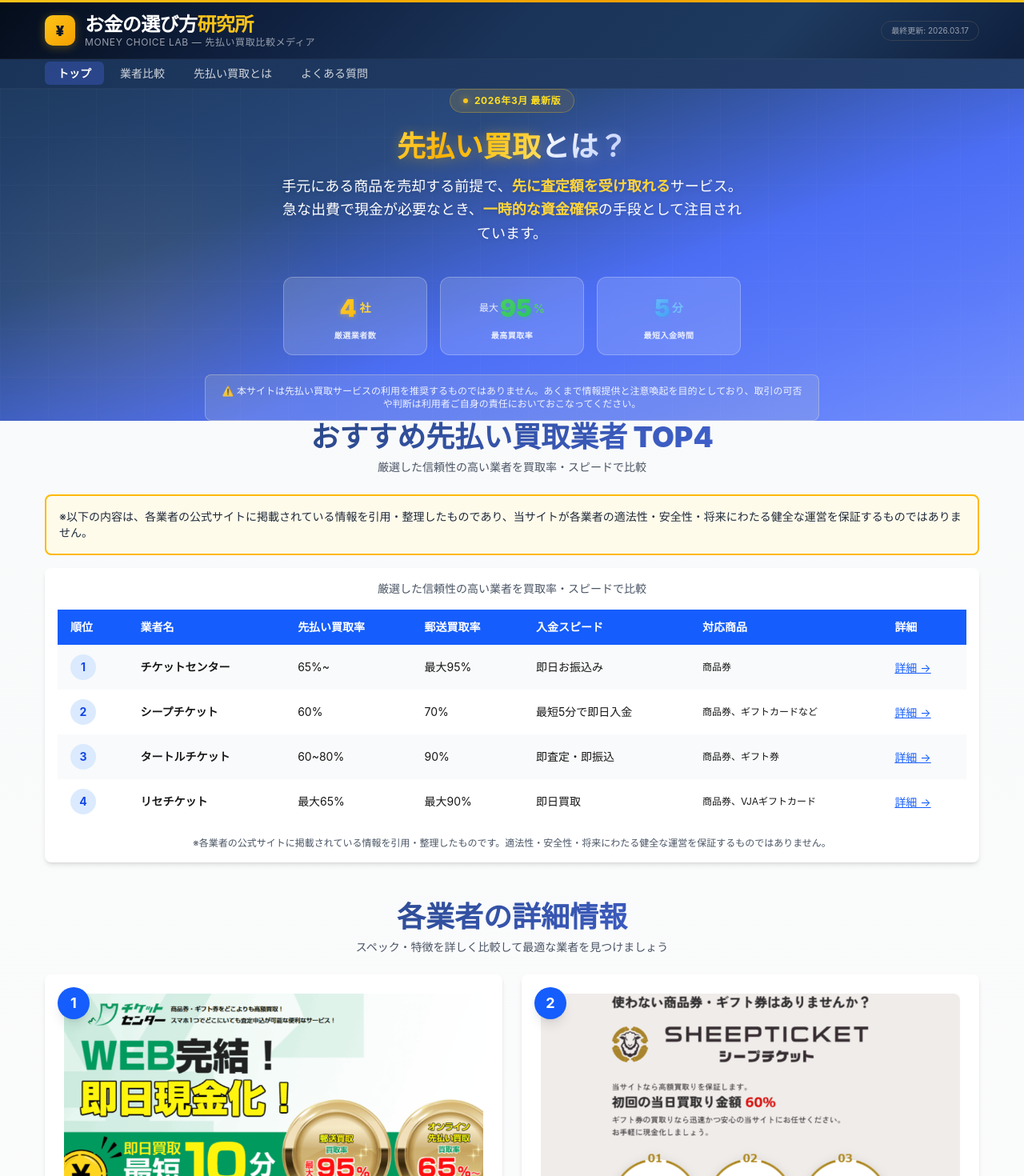
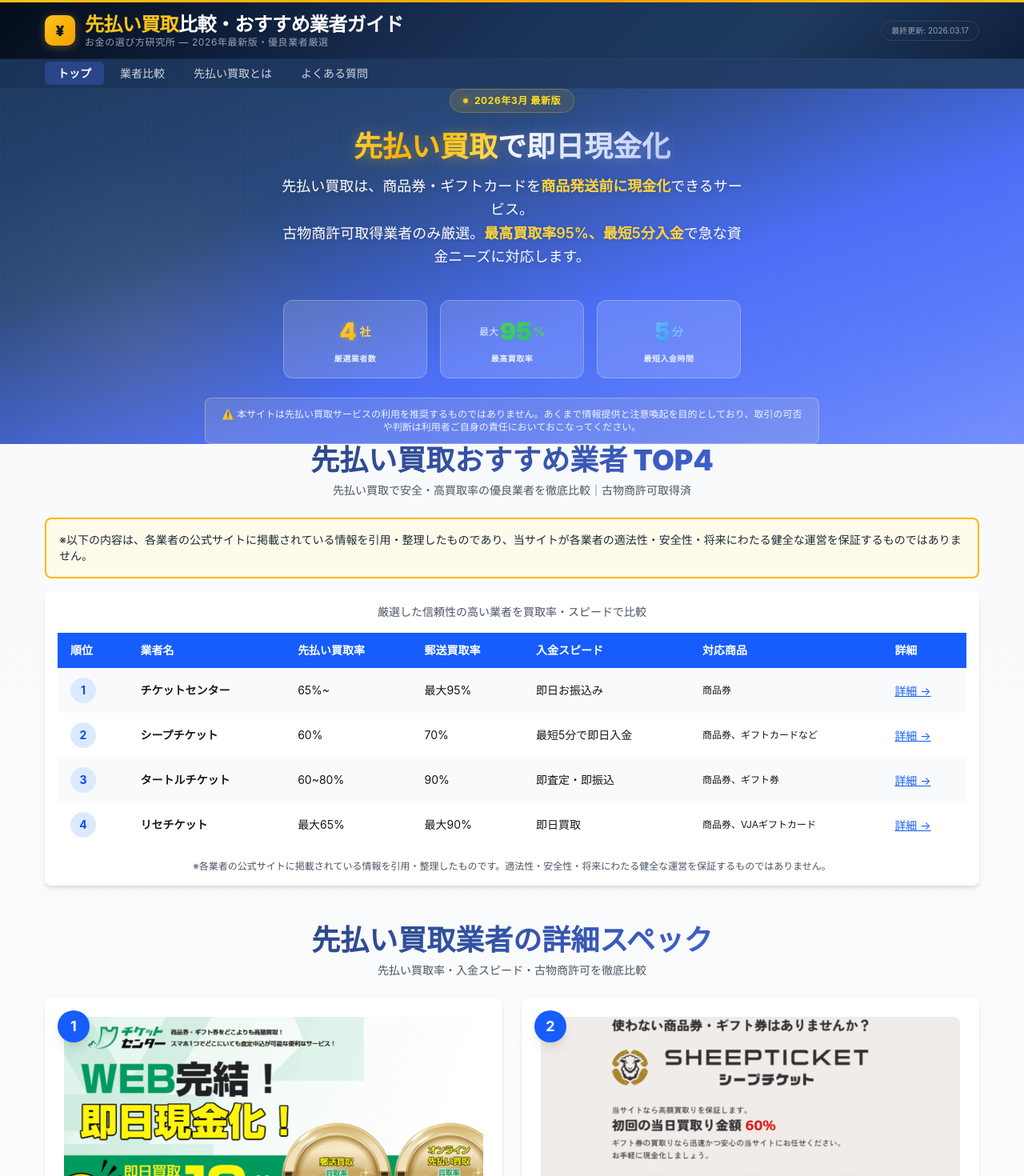
Before and after one commit to webmaster0818/okanenoerabikata, a Next.js app: page / in a window 1280 px wide. Shown: the top 1470 px of the page at 80% size. Built offline with nearby package versions, Linux system fonts and the light colour scheme.

Commit message:
SEO optimization for 先払い買取 single keyword: title, h1, h2, content structure optimized

```diff
--- a/app/layout.tsx
+++ b/app/layout.tsx
@@ -14,8 +14,8 @@
 });
 
 export const metadata: Metadata = {
-  title: "お金の選び方研究所 - 先払い買取比較サイト",
-  description: "先払い買取サービスの比較・情報サイト",
+  title: "先払い買取とは？おすすめ業者比較【2026年最新版】業界最高水準95%｜お金の選び方研究所",
+  description: "先払い買取の仕組み・安全性・おすすめ優良業者4社を徹底比較。最高買取率95%、最短5分入金。古物商許可取得業者のみ厳選。違法業者の見分け方、トラブル回避法も解説。2026年最新情報。",
   robots: {
     index: false,
     follow: false,
--- a/app/page.tsx
+++ b/app/page.tsx
@@ -222,10 +222,10 @@
                 </div>
                 <div>
                   <h1 className="text-xl md:text-2xl font-bold text-white tracking-tight">
-                    お金の選び方<span style={{ color: '#fcc419' }}>研究所</span>
+                    <span style={{ color: '#fcc419' }}>先払い買取</span>比較・おすすめ業者ガイド
                   </h1>
                   <p className="text-[11px] md:text-xs text-gray-400 -mt-0.5 tracking-wider">
-                    MONEY CHOICE LAB — 先払い買取比較メディア
+                    お金の選び方研究所 — 2026年最新版・優良業者厳選
                   </p>
                 </div>
               </div>
@@ -339,11 +339,11 @@
                 WebkitTextFillColor: 'transparent',
                 backgroundClip: 'text',
                 filter: 'drop-shadow(0 2px 8px rgba(255,255,255,0.2))'
-              }}>とは？</span>
+              }}>で即日現金化</span>
             </h2>
             <p className="text-base md:text-lg leading-relaxed max-w-xl mx-auto text-white" style={{ textShadow: '0 1px 6px rgba(0,0,0,0.15)' }}>
-              手元にある商品を売却する前提で、<span style={{ color: '#ffd43b', fontWeight: 600 }}>先に査定額を受け取れる</span>サービス。<br className="hidden md:block" />
-              急な出費で現金が必要なとき、<span style={{ color: '#ffd43b', fontWeight: 600 }}>一時的な資金確保</span>の手段として注目されています。
+              先払い買取は、商品券・ギフトカードを<span style={{ color: '#ffd43b', fontWeight: 600 }}>商品発送前に現金化</span>できるサービス。<br className="hidden md:block" />
+              古物商許可取得業者のみ厳選。<span style={{ color: '#ffd43b', fontWeight: 600 }}>最高買取率95%、最短5分入金</span>で急な資金ニーズに対応します。
             </p>
 
             {/* 統計カード */}
@@ -433,9 +433,9 @@
               WebkitTextFillColor: 'transparent',
               backgroundClip: 'text'
             }}>
-              おすすめ先払い買取業者 TOP4
+              先払い買取おすすめ業者 TOP4
             </h2>
-            <p className="text-sm text-gray-600">厳選した信頼性の高い業者を買取率・スピードで比較</p>
+            <p className="text-sm text-gray-600">先払い買取で安全・高買取率の優良業者を徹底比較｜古物商許可取得済</p>
           </div>
 
           <div className="bg-amber-50 border-2 border-amber-400 rounded-lg p-4 mb-4">
@@ -500,9 +500,9 @@
               WebkitTextFillColor: 'transparent',
               backgroundClip: 'text'
             }}>
-              各業者の詳細情報
+              先払い買取業者の詳細スペック
             </h2>
-            <p className="text-sm text-gray-600">スペック・特徴を詳しく比較して最適な業者を見つけましょう</p>
+            <p className="text-sm text-gray-600">先払い買取率・入金スピード・古物商許可を徹底比較</p>
           </div>
           <div className="grid md:grid-cols-2 gap-6">
             {recommendedCompanies.map((company) => (
@@ -593,9 +593,9 @@
               WebkitTextFillColor: 'transparent',
               backgroundClip: 'text'
             }}>
-              先払い買取に関する記事
+              先払い買取の完全ガイド
             </h2>
-            <p className="text-sm text-gray-600">業者選びのポイントやリスク対策を詳しく解説</p>
+            <p className="text-sm text-gray-600">先払い買取の仕組み・安全性・トラブル回避法を徹底解説</p>
           </div>
           <div className="grid md:grid-cols-2 lg:grid-cols-3 gap-6">
             {articles.map((article) => (
```
Also changed, not shown: 1 other file (tests, documents, lock files or other folders).
